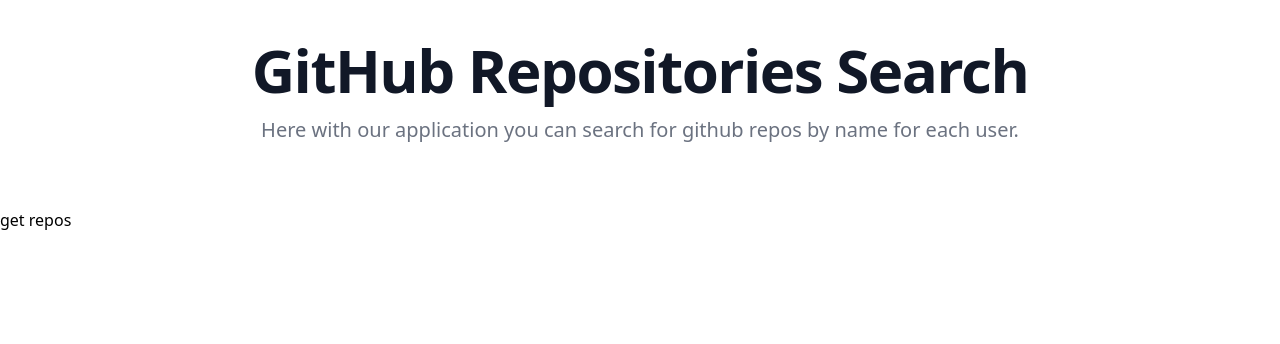
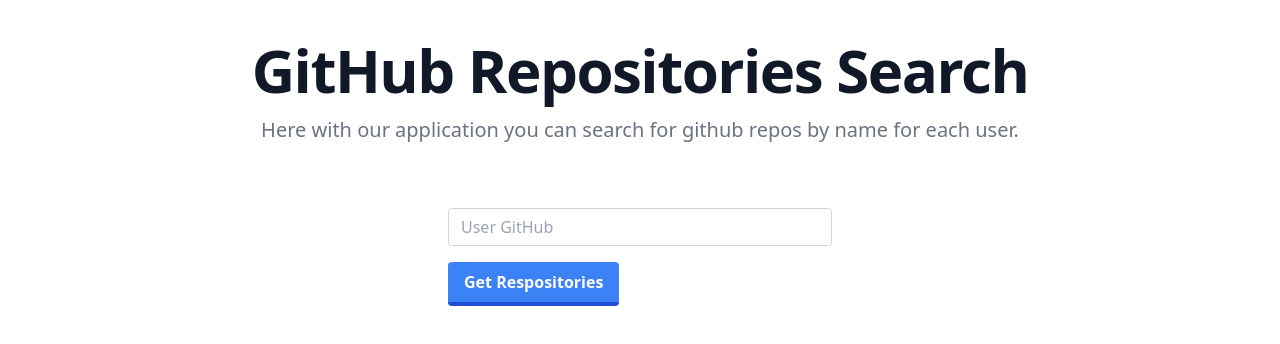
Before and after one commit to Mo-Nouir/GitHub-Repos-Search-App-, a React (Vite) app: page / in a window 1280 px wide. Shown: the top 344 px of the page. Built offline with nearby package versions, Linux system fonts and the light colour scheme.

Commit message:
coding the getRepo component and and preparing the skeleton the functions that handles the users and repos and search for repos per user

```diff
--- a/src/components/getRepo.tsx
+++ b/src/components/getRepo.tsx
@@ -8,8 +8,98 @@
 
 export function SearchRepo(){
 
+
+   const [initialRepositories, setInitialRepositories] = useState([])
+   const [repositories, setRepositories] = useState([])
+   const [userGitHub, setUserGitHub] = useState('')
+
+   function handleUserGitHub(nameUserGitHub: { target: { value: string } }) {
+
+    }
+
+    function searchRepositories() {
+
+    }
+
+    function handleRepositoryName(repositoryName: { target: { value: string } }) {
+
+    }
+
    return(
-      <h1>get repos</h1>
+      <>
+
+
+
+      <div className="flex justify-center">
+      <div className="mb-3 xl:w-96">
+        <div className="input-group relative flex flex-wrap items-stretch w-full mb-4">
+        <SearchBar
+
+          id="userGitHub"
+          name="userGitHub"
+          label=""
+          placeholder="User GitHub"
+          onChange={handleUserGitHub}
+        />
+
+        <button
+          className=" bg-blue-500 hover:bg-blue-400 text-white font-bold py-2 px-4 border-b-4 border-blue-700 hover:border-blue-500 rounded mt-4 "
+          onClick={searchRepositories}
+        >
+          Get Respositories
+        </button>
+        </div>
+        </div>
+      </div>
+
+    <main className=''>
+      {repositories.length > 0 ? (
+        <div className=" mx-auto	mt-5 mb-3 w-96 ">
+          <SearchBar
+            id="repositoryName"
+            name="repositoryName"
+            label=""
+            placeholder="Repository Name"
+            onChange={handleRepositoryName}
+          />
+        </div>
+      ) : (
+        <></>
+      )}
+
+<div className="flex flex-wrap justify-center">
+
+        {repositories.map(repository => {
+          return (
+            <div className="sm:w-full	 block rounded-lg shadow-lg bg-white max-w-sm text-center ml-5 mt-5 mb-5 md:w-1/2  	">
+              <h5
+                key={repository.id}
+                className="text-gray-900 text-xl font-medium mb-2 "
+              >
+                {repository.name}
+              </h5>
+              <div
+                className=" text-gray-700 text-base mb-4"
+              >
+                {repository.description}
+              </div>
+
+              <a
+                href={repository.html_url}
+                target="_blanck"
+                className="inline-block px-6 py-2.5 bg-blue-600 text-white font-medium text-xs leading-tight uppercase rounded shadow-md hover:bg-blue-700 hover:shadow-lg focus:bg-blue-700 focus:shadow-lg focus:outline-none focus:ring-0 active:bg-blue-800 active:shadow-lg transition duration-150 ease-in-out mb-2"
+              >
+                Check Code
+              </a>
+              <div className="py-3 px-6 border-t border-gray-300 text-gray-600">
+              {repository.language}
+              </div>
+            </div>
+          )
+        })}
+      </div>
+    </main>
+  </>
    )
 
 
```
